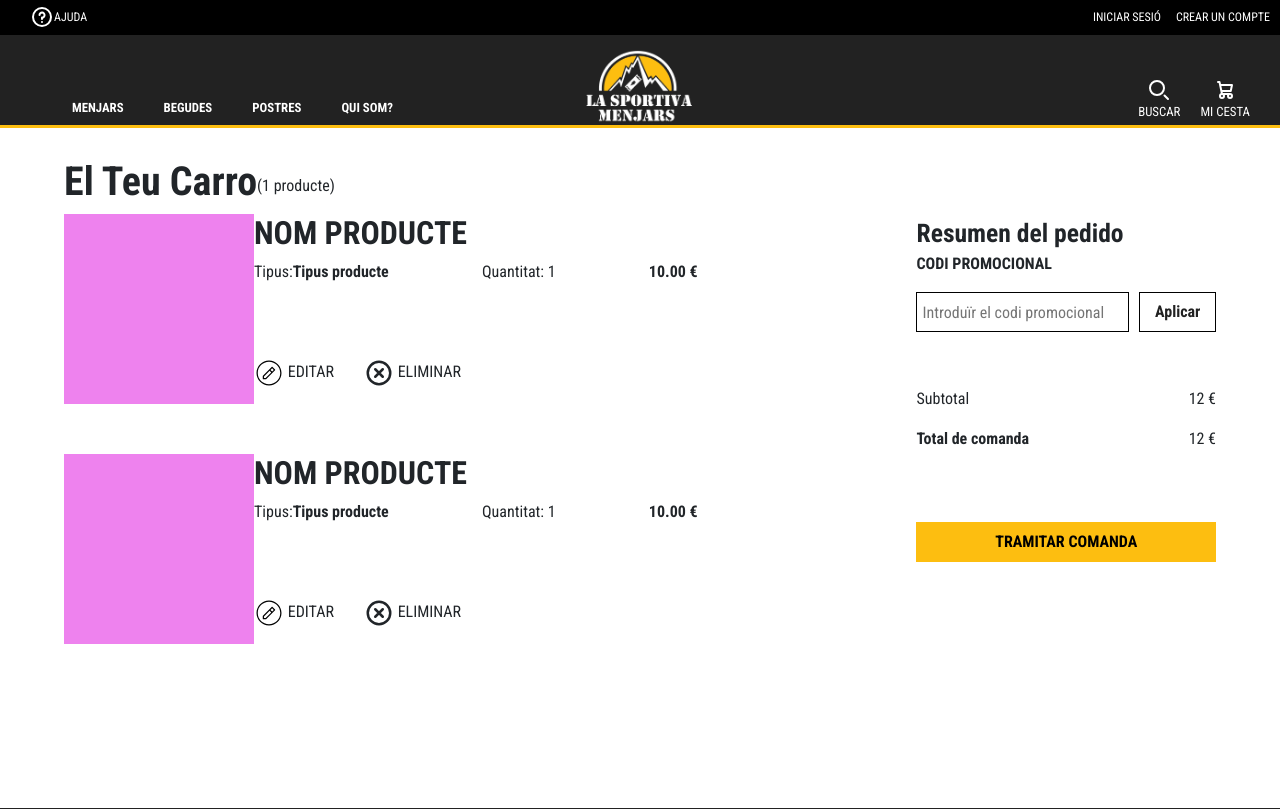
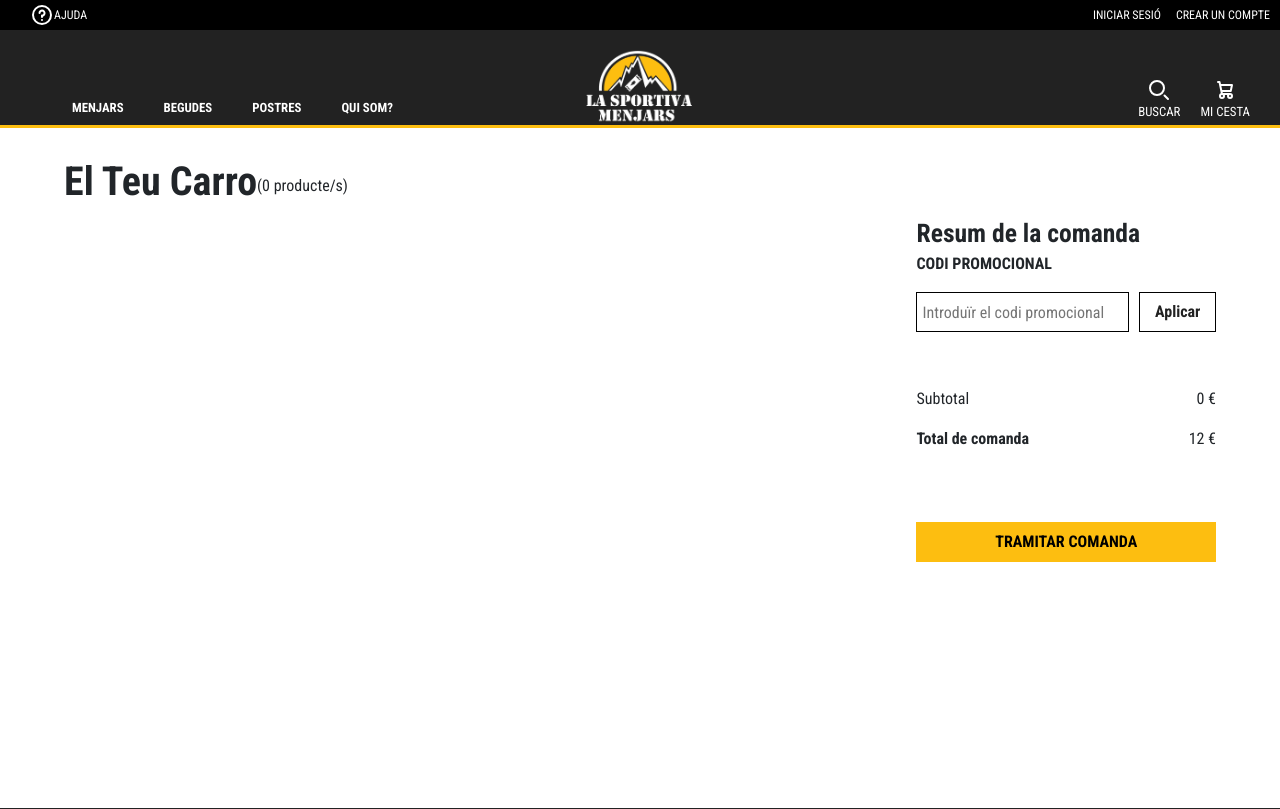
Before and after one commit to XavierClase/DAW2---proyecte-1, a PHP site: page /PROYECTO_1/index.php?controller=carro in a window 1280 px wide. Shown: the top 809 px of the page. Run offline with PHP 8.4, Linux system fonts and the light colour scheme.

Commit message:
sesions de carro funcionals

```diff
--- a/assets/css/carro.css
+++ b/assets/css/carro.css
@@ -46,7 +46,9 @@
 }
 
 .carro-producte-foto {
-    background-color: violet;
+    background-position: center;
+    background-repeat: none;
+    background-size: cover;
     min-height: 190px;
     min-width: 190px;
 }
@@ -92,7 +94,12 @@
     align-items: center;
 }
 
-.carro-producte-span:hover{
+.carro-producte-span a {
+    color: black;
+    text-decoration: none;
+}
+
+.carro-producte-span a:hover{
     color: #FDBE10;
     transition: 0.3s;
 }
--- a/assets/css/header.css
+++ b/assets/css/header.css
@@ -14,6 +14,7 @@ header {
     justify-content: space-between;
     padding-left: 30px;
     padding-right: 10px;
+    max-height: 30px;
 }
 
 .header-top div {
--- a/controllers/autenticacioController.php
+++ b/controllers/autenticacioController.php
@@ -6,29 +6,38 @@
     class autenticacioController {
 
         public function registre() {
-            // Evita cualquier salida antes de esta línea
             include_once 'views/registre.php';
         }
 
         public function login() {
-            // Evita cualquier salida antes de esta línea
             include_once 'views/login.php';
         }
 
         public function createUsuari() {
 
-            // Asegúrate de que no haya salida antes de este código
-            $nom = $_POST['nom'];
-            $correu = $_POST['correu'];
-            $contra = $_POST['contrasenya'];
-            $confirmarContrasenya = $_POST['confirmar-contrasenya'];
-            $telefon = $_POST['telefon'];
-            $dataNaixement = $_POST['dataNaixement'];
+            $nom = $_GET['nom'];
+            $cognoms = $_GET['cognoms'];
+            $correu = $_GET['correu'];
+            $contra = $_GET['contrasenya'];
+            $confirmarContrasenya = $_GET['confirmar-contrasenya'];
+            $telefon = $_GET['telefon'];
+            $dataNaixement = $_GET['dataNaixement'];
 
-            if ($contra == $confirmarContrasenya) {
+            $usuariAutenticar = UsuariDao::getUsuaris($correu);
 
+            if (count($usuariAutenticar) != 0) {
+                $_SESSION['error_correu'] = 'El correu electrònic ja està registrat.';
+                header('Location: ?controller=autenticacio&action=registre');
+                exit;
+            } else {
+                if ($contra != $confirmarContrasenya) {
+                    $_SESSION['error_contra'] = 'Les contrasenyes no coincideixen';
+                    header('Location: ?controller=autenticacio&action=registre');
+                    exit;
+                } else {
                     $usuari = new Usuari();
                     $usuari->setNom($nom);
+                    $usuari->setCognoms($cognoms);
                     $usuari->setCorreu_electronic($correu);
                     $usuari->setContrasenya($contra);
                     $usuari->setTelefon($telefon);
@@ -36,30 +45,31 @@
 
                     UsuariDao::registre($usuari);
 
-                // Realiza la redirección después de guardar el usuario
-                // Asegúrate de que no haya ninguna salida antes de esta línea
                     header('Location:?controller=autenticacio&action=login');
-                exit; // No olvides el exit después de header para evitar que el código siga ejecutándose
+                    exit;
+                }
             }
         }
 
+
         public function loginUsuari() {
-            $correu = $_POST['correuLogin'];
-            $contra = $_POST['contrasenyaLogin'];
+            $correu = $_GET['correuLogin'];
+            $contra = $_GET['contrasenyaLogin'];
 
             $usuari = usuariDao::getUsuaris($correu);
 
-            if (count($usuari) == 1) {
-                if ($usuari[0]->getContrasenya() == $contra) {
-                    // Llama a la sesión solo después de la verificación
+            if (count($usuari) != 1) {
+                $_SESSION['error_usuari'] = "L'usuari no existeix";
+                header('Location:?controller=autenticacio&action=login');
+            } else {
+                if ($usuari[0]->getContrasenya() != $contra) {
+                    $_SESSION['error_contra'] = "Contrasenya incorrecta";
+                    header('Location:?controller=autenticacio&action=login');
+                } else {
                     sessioController::iniciarSesio($usuari[0]);
                     header('Location: index.php');
-                    exit; // No olvides el exit después de header para evitar que el código siga ejecutándose
-                } else {
-                    echo "Contraseña incorrecta";
+                    exit;
                 }
-            } else {
-                echo "Usuario inexistent";
             }
         }
     }
--- a/controllers/carroController.php
+++ b/controllers/carroController.php
@@ -1,8 +1,82 @@
 <?php
-
+    include_once 'models/Producte.php';
+    include_once 'models/ProducteDao.php';
     class carroController {
 
         public function index() {
+            $carro = $_SESSION['carro'] ?? [];
+            $quantitatProductes = count($carro);
+
+            $total_unitats = 0.00;
+            foreach ($carro as $producte) {
+                $preu_per_tanda = intval($producte['preu']) * intval($producte['quantitat']);
+                $total_unitats += $preu_per_tanda;
+            }
+
             include_once 'views/carro.php';
         }
+
+        public function anyadir() {
+            $producte_id = $_POST['id'] ?? null;
+            $quantitat = $_POST['quantitat'] ?? 1;
+
+            if ($producte_id) {
+                $producte = ProducteDao::getCarroInfo($producte_id);
+                if ($producte) {
+                    $producto_data = [
+                        'id' => $producte->getID_Producte(),
+                        'nom' => $producte->getNom(),
+                        'preu' => $producte->getPreu(),
+                        'categoria' => $producte->getCategoria(),
+                        'imatge' => $producte->getImatge(),
+                        'quantitat' => $quantitat,
+                    ];
+
+                    if (!isset($_SESSION['carro'])) {
+                        $_SESSION['carro'] = [];
+                    }
+
+                    if (isset($_SESSION['carro'][$producte_id])) {
+                        $_SESSION['carro'][$producte_id]['quantitat'] += $quantitat;
+                    } else {
+                        $_SESSION['carro'][$producte_id] = $producto_data;
+                    }
+
+
+                }
+            }
+            header('Location: ?controller=home&action=index');
+
+        }
+
+        public function eliminar() {
+
+            $producte_id = $_GET['id'] ?? null;
+
+            if ($producte_id && isset($_SESSION['carro'][$producte_id])) {
+                unset($_SESSION['carro'][$producte_id]);
+            }
+
+            header('Location: ?controller=carro&action=index');
+        }
+
+
+        // public function clear() {
+        //     unset($_SESSION['carrito']);
+        //     header("Location: index.php?controller=carrito&action=index");
+        // }
+
+        // public function checkout() {
+        //     require_once 'models/Pedido.php';
+
+        //     if (!empty($_SESSION['carrito'])) {
+        //         $pedido = new Pedido();
+        //         $pedido->guardar($_SESSION['carrito']);
+        //         unset($_SESSION['carrito']);
+        //         header("Location: index.php?controller=carrito&action=success");
+        //     } else {
+        //         header("Location: index.php?controller=carrito&action=index");
+        //     }
+        // }
+
     }
--- a/controllers/sessioController.php
+++ b/controllers/sessioController.php
@@ -15,7 +15,7 @@ class sessioController {
         }
 
         // Guardar l'ID de l'usuari a la sessió
-        $_SESSION['user_id'] = $usuari->getID_Usuari();
+        $_SESSION['usuari'] = $usuari;
 
         // Confirmar que la sessió s'ha iniciat
         return true;
@@ -23,21 +23,21 @@ class sessioController {
 
     // Mètode per tancar la sessió
     public function tancarSessio() {
-        // No es necessita cridar session_start() aquí si ya está iniciada
         session_unset();
         session_destroy();
-        return true;
+        header('Location: index.php');
+        exit;
     }
 
     // Mètode per verificar si hi ha una sessió activa
     public static function haySesionActiva() {
-        return isset($_SESSION['user_id']);
+        return isset($_SESSION['usuari']);
     }
 
     // Mètode per obtenir l'ID de l'usuari actual en sessió
     public function obtenirIdUsuariSessio() {
         if (self::haySesionActiva()) {
-            return $_SESSION['user_id'];
+            return $_SESSION['usuari'];
         }
 
         return null;
--- a/index.php
+++ b/index.php
@@ -23,6 +23,7 @@
         include_once('controllers/detallsProducteController.php');
         include_once('controllers/carroController.php');
         include_once('controllers/autenticacioController.php');
+        include_once('controllers/sessioController.php');
         include_once('views/header.php');
 
         // Controlador por defecto
--- a/models/ProducteDao.php
+++ b/models/ProducteDao.php
@@ -90,6 +90,28 @@
             $con->close();
             return $producte;
         }
+        public static function getCarroInfo($idProducte) {
+            $con = DataBase::connect();
+            $query = "SELECT ID_Producte, nom, preu, categoria, imatge FROM Productes WHERE ID_Producte = ?";
 
+            $stmt = $con->prepare($query);
+            $stmt->bind_param("i", $idProducte);
+            $stmt->execute();
+            $result = $stmt->get_result();
+
+            $producte = null;
+            if ($row = $result->fetch_assoc()) {
+                $producte = new Producte();
+                $producte->setID_Producte($row['ID_Producte']);
+                $producte->setNom($row['nom']);
+                $producte->setPreu($row['preu']);
+                $producte->setCategoria($row['categoria']);
+                $producte->setImatge($row['imatge']);
+            }
+
+            $stmt->close();
+            $con->close();
+            return $producte;
+        }
 
     }
--- a/models/Usuari.php
+++ b/models/Usuari.php
@@ -4,6 +4,7 @@
 
         protected $ID_Usuari;
         protected $Nom;
+        protected $Cognoms;
         protected $Correu_electronic;
         protected $Contrasenya;
         protected $Telefon;
@@ -94,4 +95,16 @@
 
             return $this;
         }
+
+        public function getCognoms()
+        {
+                return $this->Cognoms;
+        }
+
+        public function setCognoms($Cognoms)
+        {
+                $this->Cognoms = $Cognoms;
+
+                return $this;
+        }
     }
--- a/models/UsuariDao.php
+++ b/models/UsuariDao.php
@@ -7,15 +7,16 @@
         public static function registre($usuari)
         {
             $con = DataBase::connect();
-            $stmt = $con->prepare("INSERT INTO Usuaris (Nom, Correu_electronic, Contrasenya, Telefon, Data_naixement) VALUES (?,?,?,?,?);");
+            $stmt = $con->prepare("INSERT INTO Usuaris (Nom, Cognoms, Correu_electronic, Contrasenya, Telefon, Data_naixement) VALUES (?,?,?,?,?,?);");
 
             $nom = $usuari->getNom();
+            $cognoms = $usuari->getCognoms();
             $correu = $usuari->getCorreu_electronic();
             $contra = $usuari->getContrasenya();
             $telefon = $usuari->getTelefon();
             $dataNaixement = $usuari->getData_naixement();
 
-            $stmt->bind_param("sssss",$nom,$correu, $contra, $telefon, $dataNaixement);
+            $stmt->bind_param("ssssss",$nom,$cognoms, $correu, $contra, $telefon, $dataNaixement);
 
             $stmt->execute();
             $stmt->close();
@@ -23,41 +24,33 @@
 
         public static function getUsuaris($correuUsuari)
         {
-            // Conectar a la base de datos
             $con = DataBase::connect();
 
-            // Consulta preparada con marcador de posición
             $query = "SELECT * FROM Usuaris WHERE Correu_electronic = ?";
 
-            // Preparar la consulta
             $stmt = $con->prepare($query);
             if (!$stmt) {
                 die("Error al preparar la consulta: " . $con->error);
             }
 
-            // Vincular el parámetro
-            $stmt->bind_param("s", $correuUsuari); // "s" indica que el parámetro es una cadena
+            $stmt->bind_param("s", $correuUsuari);
 
             // Ejecutar la consulta
             $stmt->execute();
 
-            // Obtener los resultados
             $result = $stmt->get_result();
             if (!$result) {
                 die("Error al obtener resultados: " . $stmt->error);
             }
 
-            // Convertir resultados en un array de objetos "Usuari"
             $usuaris = [];
             while ($usuari = $result->fetch_object("Usuari")) {
                 $usuaris[] = $usuari;
             }
 
-            // Cerrar el statement y la conexión
             $stmt->close();
             $con->close();
 
-            // Devolver el array de usuarios
             return $usuaris;
         }
 
--- a/views/carro.php
+++ b/views/carro.php
@@ -5,70 +5,44 @@
     <section class="carro">
         <span class="carro-span-titol">
             <h1>El Teu Carro</h1>
-            <p>(1 producte)</p>
+            <p>(<?=$quantitatProductes?> producte/s)</p>
         </span>
         <section class="carro-dades">
             <div class="carro-productes">
+                <?php
+                foreach ($carro as $producte) { ?>
                     <div class="carro-producte">
-                    <div class="carro-producte-foto"></div>
+                        <div class="carro-producte-foto" style="background-image: url('<?=$producte["imatge"]?>');"></div>
                         <div class="carro-producte-info">
                             <div>
-                            <h2>NOM PRODUCTE</h2>
+                                <h2><?=htmlspecialchars($producte['nom'])?></h2>
                                 <span>
-                                <p id="tipus-producte-carro">Tipus: <span id="span-tipusProducte-bold">Tipus producte</span></p>
-                                <p>Quantitat: 1</p>
-                                <p id="preu-producte-carro">10.00 €</p>
+                                    <p id="tipus-producte-carro">Tipus: <span id="span-tipusProducte-bold"><?=htmlspecialchars($producte['categoria'])?></span></p>
+                                    <p>Quantitat: <?=htmlspecialchars($producte['quantitat'])?></p>
+                                    <p id="preu-producte-carro"><?=htmlspecialchars($producte['preu'])?> €</p>
                                 </span>
                             </div>
                             <span class="carro-producte-span">
-                            <p>
+                                <a href="#">
                                     <svg fill="#000000" width="800px" height="800px" viewBox="0 0 24 24" xmlns="http://www.w3.org/2000/svg">
                                         <path d="M12.5,10.2071068 L8,14.7071068 L8,16 L9.29289322,16 L13.7928932,11.5 L12.5,10.2071068 Z M13.2071068,9.5 L14.5,10.7928932 L15.7928932,9.5 L14.5,8.20710678 L13.2071068,9.5 Z M12,22 C6.4771525,22 2,17.5228475 2,12 C2,6.4771525 6.4771525,2 12,2 C17.5228475,2 22,6.4771525 22,12 C22,17.5228475 17.5228475,22 12,22 Z M12,21 C16.9705627,21 21,16.9705627 21,12 C21,7.02943725 16.9705627,3 12,3 C7.02943725,3 3,7.02943725 3,12 C3,16.9705627 7.02943725,21 12,21 Z M14.8535534,7.14644661 L16.8535534,9.14644661 C17.0488155,9.34170876 17.0488155,9.65829124 16.8535534,9.85355339 L9.85355339,16.8535534 C9.7597852,16.9473216 9.63260824,17 9.5,17 L7.5,17 C7.22385763,17 7,16.7761424 7,16.5 L7,14.5 C7,14.3673918 7.05267842,14.2402148 7.14644661,14.1464466 L14.1464466,7.14644661 C14.3417088,6.95118446 14.6582912,6.95118446 14.8535534,7.14644661 Z"/>
                                     </svg>
                                     EDITAR
-                            </p>
-                            <p>
+                                </a>
+                                <a href="?controller=carro&action=eliminar&id=<?=$producte['id']?>">
                                     <svg class="w-6 h-6 text-gray-800 dark:text-white" aria-hidden="true" xmlns="http://www.w3.org/2000/svg" width="24" height="24" fill="none" viewBox="0 0 24 24">
                                         <path stroke="currentColor" stroke-linecap="round" stroke-linejoin="round" stroke-width="2" d="m15 9-6 6m0-6 6 6m6-3a9 9 0 1 1-18 0 9 9 0 0 1 18 0Z"/>
                                     </svg>
                                     ELIMINAR
-                            </p>
+                                </a>
                             </span>
                         </div>
                     </div>
+                <?php } ?>
 
-                <div class="carro-producte">
-                    <div class="carro-producte-foto"></div>
-                    <div class="carro-producte-info">
-                        <div>
-                            <h2>NOM PRODUCTE</h2>
-                            <span>
-                                <p id="tipus-producte-carro">Tipus: <span id="span-tipusProducte-bold">Tipus producte</span></p>
-                                <p>Quantitat: 1</p>
-                                <p id="preu-producte-carro">10.00 €</p>
-                            </span>
             </div>
-                        <span class="carro-producte-span">
-                            <p>
-                                <svg fill="#000000" width="800px" height="800px" viewBox="0 0 24 24" xmlns="http://www.w3.org/2000/svg">
-                                    <path d="M12.5,10.2071068 L8,14.7071068 L8,16 L9.29289322,16 L13.7928932,11.5 L12.5,10.2071068 Z M13.2071068,9.5 L14.5,10.7928932 L15.7928932,9.5 L14.5,8.20710678 L13.2071068,9.5 Z M12,22 C6.4771525,22 2,17.5228475 2,12 C2,6.4771525 6.4771525,2 12,2 C17.5228475,2 22,6.4771525 22,12 C22,17.5228475 17.5228475,22 12,22 Z M12,21 C16.9705627,21 21,16.9705627 21,12 C21,7.02943725 16.9705627,3 12,3 C7.02943725,3 3,7.02943725 3,12 C3,16.9705627 7.02943725,21 12,21 Z M14.8535534,7.14644661 L16.8535534,9.14644661 C17.0488155,9.34170876 17.0488155,9.65829124 16.8535534,9.85355339 L9.85355339,16.8535534 C9.7597852,16.9473216 9.63260824,17 9.5,17 L7.5,17 C7.22385763,17 7,16.7761424 7,16.5 L7,14.5 C7,14.3673918 7.05267842,14.2402148 7.14644661,14.1464466 L14.1464466,7.14644661 C14.3417088,6.95118446 14.6582912,6.95118446 14.8535534,7.14644661 Z"/>
-                                </svg>
-                                EDITAR
-                            </p>
-                            <p>
-                                <svg class="w-6 h-6 text-gray-800 dark:text-white" aria-hidden="true" xmlns="http://www.w3.org/2000/svg" width="24" height="24" fill="none" viewBox="0 0 24 24">
-                                    <path stroke="currentColor" stroke-linecap="round" stroke-linejoin="round" stroke-width="2" d="m15 9-6 6m0-6 6 6m6-3a9 9 0 1 1-18 0 9 9 0 0 1 18 0Z"/>
-                                </svg>
-                                ELIMINAR
-                            </p>
-                        </span>
-                    </div>
-                </div>
-            </div>
-
-
             <div class="carro-resum-comanda">
-                <strong id="resum-comanda-titol">Resumen del pedido</strong>
+                <strong id="resum-comanda-titol">Resum de la comanda</strong>
                 <span id="codi-promocional-p">
                     <p>CODI PROMOCIONAL</p>
                 </span>
@@ -80,7 +54,7 @@
 
                 <span>
                     <p>Subtotal</p>
-                    <p>12 €</p>
+                    <p><?=$total_unitats?> €</p>
                 </span>
                 <span id="carro-span-totalComanda">
                     <strong>Total de comanda</strong>
--- a/views/detallsProducte.php
+++ b/views/detallsProducte.php
@@ -16,7 +16,11 @@
             <p id="descripcioProducteDetalls"><?=$producte->getDescripcio()?></p>
 
             <?php if ($producte->getDisponibilitat() == 1) {?>
-                <button class="button-anyadir-activat">ANYADIR AL CARRO</button>
+                <form action="?controller=carro&action=anyadir" method="post">
+                    <input type="number" name="quantitat" id="quantitat">
+                    <input type="hidden" name="id"  value="<?=$producte->getID_Producte()?>">
+                    <button class="button-anyadir-activat">ANYADIR AL CARRO</button>
+                </form>
             <?php } else { ?>
                 <button class="button-anyadir-desactivat">ESGOTAT</button>
             <?php } ?>
--- a/views/header.php
+++ b/views/header.php
@@ -8,10 +8,25 @@
             AJUDA
         </a>
 
-        <div>
-            <a href="?controller=autenticacio&action=login">INICIAR SESIÓ</a>
-            <a href="?controller=autenticacio&action=registre">CREAR UN COMPTE</a>
-        </div>
+        <?php
+            if (!isset($_SESSION['usuari'])) {?>
+                <div>
+                    <a href="?controller=autenticacio&action=login">INICIAR SESIÓ</a>
+                    <a href="?controller=autenticacio&action=registre">CREAR UN COMPTE</a>
+                </div>
+            <?php } else { ?>
+                <div class="menu-loged">
+                    <input type="checkbox" id="toggle" class="menu-toggle">
+                    <label for="toggle" class="menu-button"><?=$_SESSION['usuari']->getNom() . ' ' . $_SESSION['usuari']->getCognoms()?> V</label>
+                    <div class="header-loged-links">
+                        <a href="#">MI CUENTA</a>
+                        <a href="#">MI LISTA DE DESEOS</a>
+                        <a href="?controller=sessio&action=tancarSessio">CERRAR SESIÓN</a>
+                    </div>
+                </div>
+
+            <?php }?>
+
     </div>
     <div class="header-bottom">
         <nav class="header-links-nav">
```
Also changed, not shown: other parts of assets/css/header.css (+44 -0 lines), views/login.php (+12 -0 lines), views/registre.php (+16 -2 lines). Lines whose indentation alone changed are shown as unchanged.
